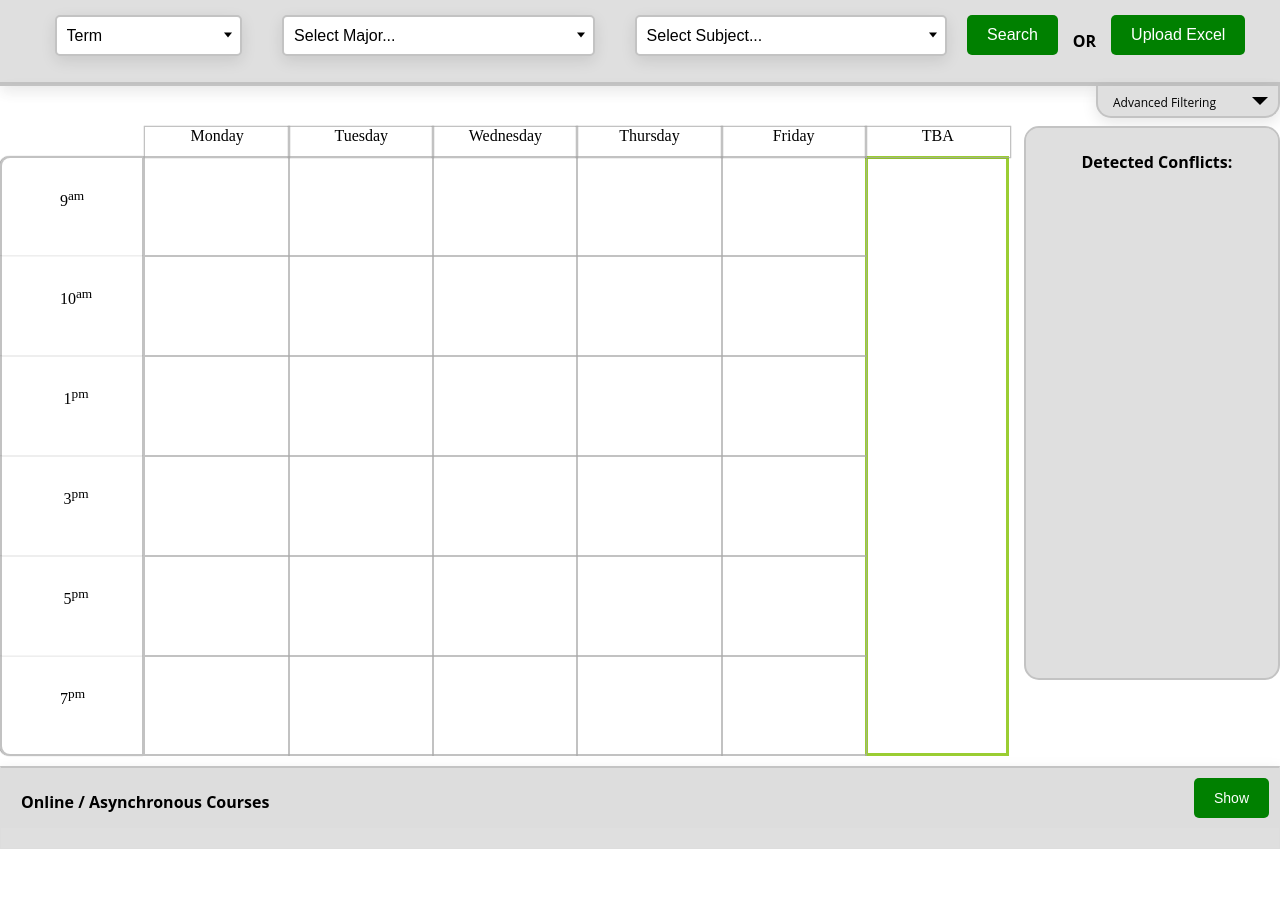
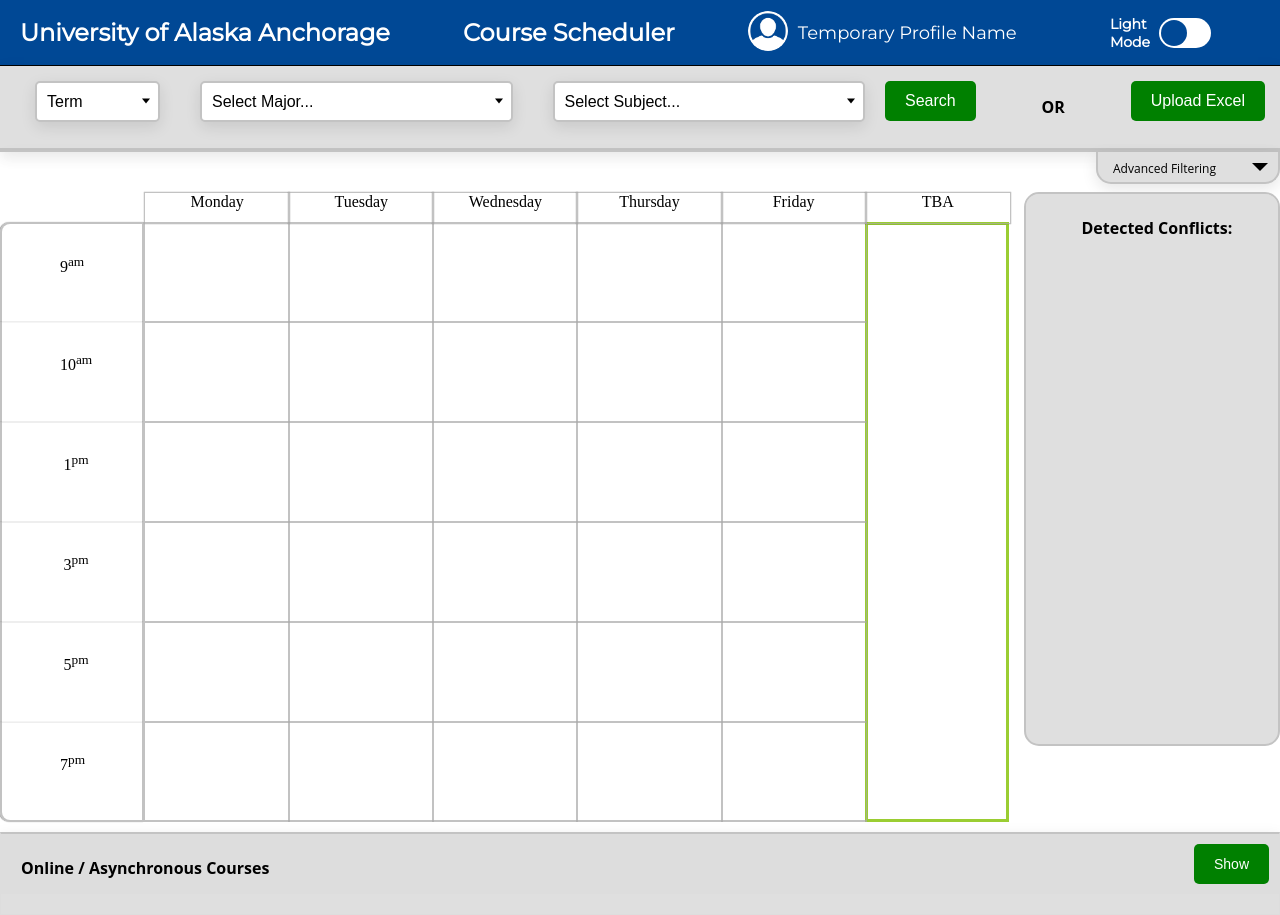
Before and after one commit to SamoanJohn/Schedule-Conflict-Checker, a Django app: page / in a window 1280 px wide. Before the commit the page ends 849 px from the top, so only its background shows below. Run offline with Django 4.2, Linux system fonts and the light colour scheme; data comes from the database, SQL or seed files in the repository; some libraries are stand-ins or nearby versions.

Commit message:
Adding in the header / darkmode

```diff
--- a/ScheduleChecker/static/css/scheduler_style.css
+++ b/ScheduleChecker/static/css/scheduler_style.css
@@ -1,3 +1,105 @@
+
+:root {
+  --main-color: #007bff; /* Default value */
+}
+
+body.dark {
+  --main-color: #4d6d9a; /* Dark mode value */
+}
+
+.header {
+  height: 65px;
+  background-color: #004895;
+  display: flex;
+  font-family: "Montserrat", sans-serif;
+  align-items: center;
+  justify-content: space-between;
+  border-bottom: 1px solid #000;
+  padding: 0 20px;
+}
+
+.header-title {
+  font-size: 24px;
+  color: white;
+  font-weight: bold;
+}
+
+.university-title {
+  font-size: 24px;
+  color: white;
+  font-weight: bold;
+}
+
+.profile-section {
+  display: flex;
+  align-items: center;
+  margin-right: 20px;
+}
+
+.profile-image img {
+  width: 40px;
+  height: 40px;
+  border-radius: 50%;
+  margin-right: 10px;
+}
+
+.profile-name {
+  font-size: 18px;
+  color: white;
+}
+
+.dark-mode-toggle {
+  padding-left: 5px;
+  padding-right: 5px;
+  position: relative;
+  width: 50px;
+  height: 30px;
+  border-radius: 15px;
+  background-color: #fff;
+  cursor: pointer;
+}
+
+.toggle-slider {
+  position: absolute;
+  top: 50%;
+  transform: translateY(-50%);
+  left: 2px;
+  width: 26px;
+  height: 26px;
+  border-radius: 50%;
+  background-color: #004895;
+  transition: transform 0.2s;
+}
+
+.dark-text-container,
+.light-text-container {
+  width: 60px;
+}
+.dark-text,
+.light-text {
+  font-size: 14px;
+  color: white;
+  font-weight: bold;
+}
+
+.dark-text {
+  display: none;
+  margin-left: 5px;
+}
+
+.dark-mode-container {
+  display: flex;
+  width: 150px;
+  font-family: "Montserrat", sans-serif;
+  align-items: center;
+}
+
+.dark-mode-toggle.dark .toggle-slider {
+  transform: translate(21px, -50%);
+  transition: transform 0.2s;
+}
+
+
 
 /*## Term, Major, and Subject Search Bar ##*/
 .search-container {
@@ -89,7 +191,8 @@ select:focus {
 .select-wrapper-term {
     position: relative;
     margin: 0 20px;
-    width: 15%;
+    width: 10%;
+    min-width: 90px;
   }
 
 
@@ -271,8 +389,11 @@ select.dropdown-toggle {
 }
 
 #OR {
+  display: flex;
+  justify-content: center;
   font-weight: bold;
   padding: 15px;
+  width: 10%;
 }
 
 
@@ -324,7 +445,8 @@ input[type="text"] {
     background-color: #dfdfdf;
     position: relative;
     font-family: "Open Sans", "Helvetica Neue", Helvetica, Arial, sans-serif;
-    border-bottom: 2px solid #c3c3c3;
+    border: 2px solid #c3c3c3;
+    border-top: none;
     box-shadow: 0px 5px 15px rgba(0, 0, 0, 0.1);
 }
 
--- a/ScheduleChecker/static/js/schedule.js
+++ b/ScheduleChecker/static/js/schedule.js
@@ -6,6 +6,16 @@ var selectedItems = {
 };
 
 var class_array = []
+
+$(document).ready(function() {
+  $('.dark-mode-toggle').click(function() {
+    $('body').toggleClass('dark-mode');
+    $('.dark-mode-toggle').toggleClass('dark-mode');
+    $('.dark-text, .light-text').toggle();
+  });
+});
+
+
 
 function removeItem(element, type, id) {
   var item = $(element).parent().text().trim();
@@ -760,7 +770,7 @@ let saved_data = false;
 let saved_course_hash_table = {};
 var saved_class_array = [];
 
-const days = ["M", "T", "W", "R", "F"];
+const days = ["M", "T", "W", "R", "F", "S", "U"];
 const time_slots = ["0830", "1000", "1130", "1300", "1430", "1600", "1730", "1900", "2030"];
 
 // this just creates a hash table with the above information
@@ -1174,10 +1184,14 @@ function showConflictDetails(conflict, clickedElement) {
   var advancedFilteringContainerHeight = advancedFilteringContainer.offsetHeight;
 
 
+  var searchContainer = document.querySelector(".search-container");
+  var searchContainerHeight = searchContainer.offsetHeight;
+
+
   var parentContainer = clickedElement.parentNode.getBoundingClientRect();
   var clickedRect = clickedElement.getBoundingClientRect();
   var clickedTop = clickedRect.top - parentContainer.top;
-  var boxTop = clickedTop + clickedElement.offsetHeight + 230 + advancedFilteringContainerHeight;
+  var boxTop = clickedTop + clickedElement.offsetHeight + 145 + advancedFilteringContainerHeight + searchContainerHeight;
   tempConflictBox.style.top = boxTop + "px";
 
   // make the temporary conflict box visible
--- a/ScheduleChecker/website/templates/scheduler.html
+++ b/ScheduleChecker/website/templates/scheduler.html
@@ -9,8 +9,7 @@
     <script src="https://cdnjs.cloudflare.com/ajax/libs/xlsx/0.16.8/xlsx.full.min.js"></script>
     <link href="https://cdnjs.cloudflare.com/ajax/libs/select2/4.0.13/css/select2.min.css" rel="stylesheet" />
     <script src="https://cdnjs.cloudflare.com/ajax/libs/select2/4.0.13/js/select2.min.js"></script>
-
-
+    <link href="https://fonts.googleapis.com/css?family=Montserrat&display=swap" rel="stylesheet">
     <script src="{% static 'js/schedule.js' %}"></script>
     <link rel="stylesheet" type='text/css' media='screen' href="{% static 'css/scheduler_style.css' %}">
   </head>
@@ -18,6 +17,34 @@
 
   <body style="background-color: white; margin: 0px;">
     <!-- Austin -->
+    <div class="header">
+      <div class="university-title">
+        University of Alaska Anchorage
+      </div>
+      <div class="header-title">
+        Course Scheduler
+      </div>
+      <div class="profile-section">
+        <div class="profile-image">
+          <img src="{% static 'images/profile-image.png' %}" alt="Profile Image">
+        </div>
+        <div class="profile-name">
+          Temporary Profile Name
+        </div>
+      </div>
+      <div class="dark-mode-container">
+        <div class="light-text-container">
+          <div class="light-text">Light Mode</div>
+        </div>
+        <div class="dark-mode-toggle">
+          <div class="toggle-slider"></div>
+        </div>
+        <div class="light-text-container">
+          <div class="dark-text">Dark Mode</div>
+        </div>
+      </div>
+    </div>
+
     <div class="search-container">
       <div class="select-wrapper-term">
         <select id="semester-select" class="dropdown-toggle">
@@ -226,7 +253,9 @@
                 </div>
               </div>
             </div>
-            <button id="apply-filter">Filter</button>
+            <div class="apply-filter-container">
+              <button id="apply-filter">Filter</button>
+            </div>
           </form>
         </div>
         <div id="loading-filtering-container" class="loading-container">
```
Also changed, not shown: other parts of ScheduleChecker/static/css/scheduler_style.css (+27 -5 lines), ScheduleChecker/output.txt (+71 -16 lines), ScheduleChecker/static/images/profile-image.png (added).
